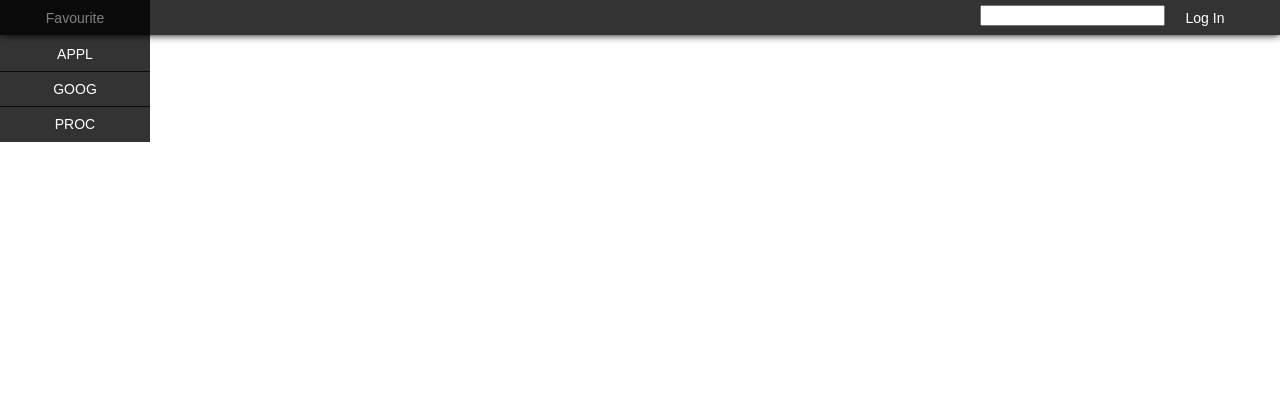
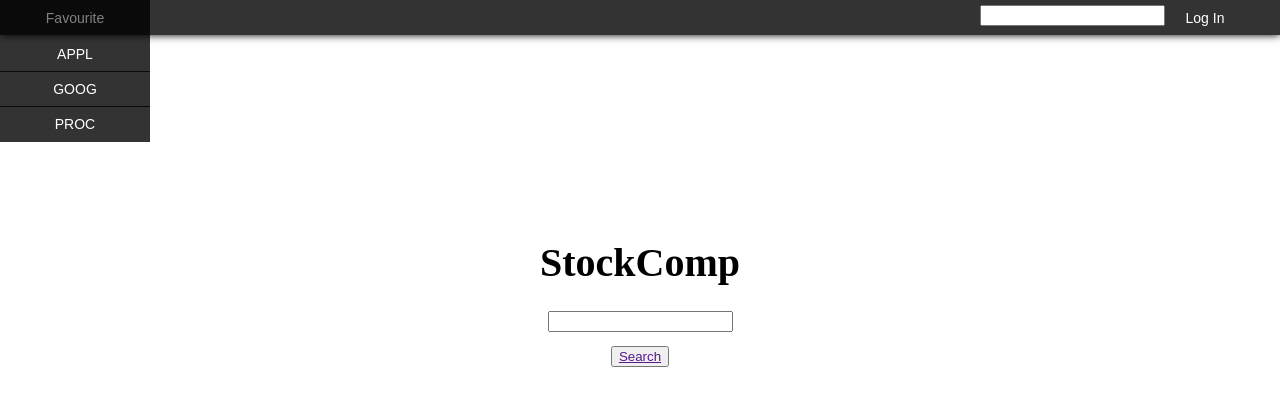
Before and after one commit to zcesh69/stockcup, a PHP site: page /stockcup.html in a window 1280 px wide. Shown: the top 406 px of the page. Run offline with PHP 8.4, Linux system fonts and the light colour scheme.

Commit message:
Added search bar with its position
Not yet design font

```diff
--- a/index.css
+++ b/index.css
@@ -85,3 +85,40 @@ li:hover li a:hover { background: rgba(1, 1, 1,1.0); }
 	height: auto;
 	margin-top: 5px;
 }
+
+/*    Search_Bar       */
+
+#Search_Group {
+	width: 100%;
+	height: 80%;
+	margin-top: 35px;
+}
+
+#Text {
+	width: 100%;
+	font-size: 20px;
+	margin-top: 250px;
+	line-height: 25px;
+	text-align: center;
+	text-shadow: none;
+}
+/* Adjust title's appearance
+#Text h1 {
+
+}
+*/
+
+#Search ,
+#Search_Button {
+	width: 100%;
+	font-size: 20px;
+	line-height: 35px;
+	text-align: center;
+	text-shadow: none;
+}
+
+#Search input: hover,
+#Search input: focus {
+	size: 100px;
+	color: rgba(0,0,1, 0.8);
+}
--- a/stockcup.html
+++ b/stockcup.html
@@ -30,6 +30,15 @@
 			</ul>
 
 		</div>
+	<!-- Search Bar -->
+
+		<div id="Search_Bar">
+			<div id="Search_Group">
+				<div id="Text"><h1>StockComp</h1></div>
+				<div id="Search"><input type="search" name="stock_search_front_page"></div>
+				<div id="Search_Button"><button type="button"><a href="">Search</a></button></div>
+			</div>
+		</div>
 
 	</body>
 
```
